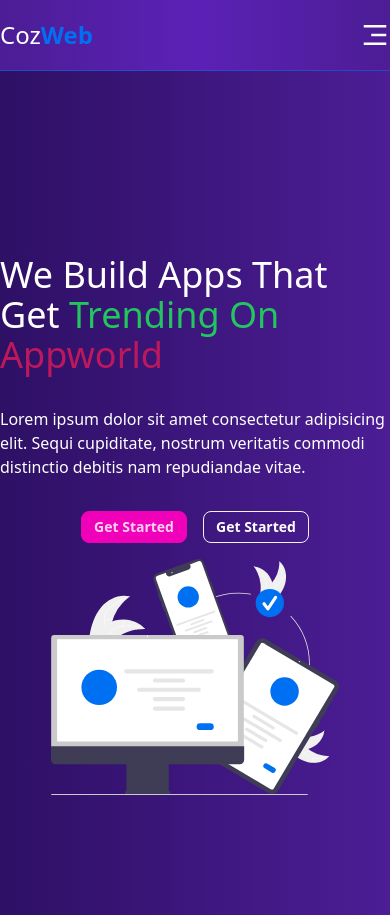
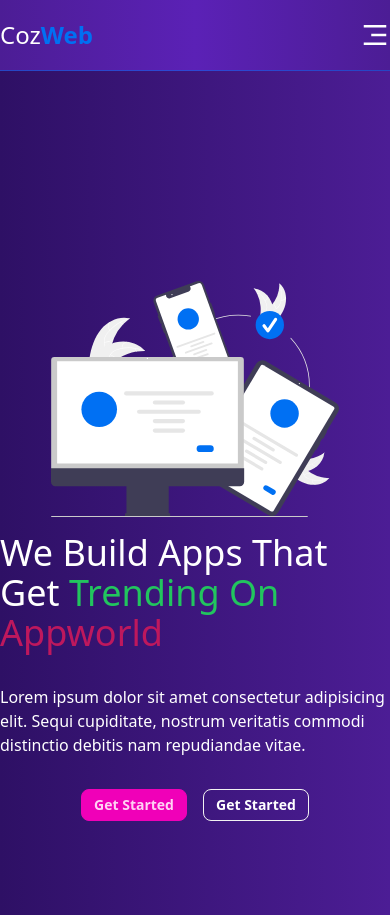
Before and after one commit to AshikurZaman01/Modern-Company-website-UI, a React (Vite) app: page / in a window 390 px wide. Built offline with nearby package versions, Linux system fonts and the light colour scheme.

Commit message:
add hero section

```diff
--- a/src/Components/Pages/Navbar/Hero.jsx
+++ b/src/Components/Pages/Navbar/Hero.jsx
@@ -6,10 +6,10 @@ const Hero = () => {
         <div className="min-h-screen flex gap-8 items-center bg-gradient-to-r from-violet-950 to-violet-900 pt-20">
 
             <section className="container flex flex-col items-center justify-between">
-                <div className="grid grid-cols-1 md:grid-cols-2 dark:text-white">
+                <div className="grid grid-cols-1 md:grid-cols-2 dark:text-white space-y-5">
 
                     {/* text */}
-                    <div className='flex flex-col items-center gap-4 md:items-start md:text-left md:justify-center space-y-4'>
+                    <div className='flex flex-col items-center gap-4 md:items-start md:text-left md:justify-center space-y-4 order-2 md:order-1 mb-0'>
                         <h1 className='text-4xl'>We Build Apps That Get <span className='text-green-500'>Trending On</span> <span className='text-pink-700'>Appworld</span></h1>
                         <p>Lorem ipsum dolor sit amet consectetur adipisicing elit. Sequi cupiditate, nostrum veritatis commodi distinctio debitis nam repudiandae vitae.</p>
 
@@ -21,7 +21,7 @@ const Hero = () => {
                     {/* text */}
 
                     {/* image */}
-                    <div className='mx-auto max-w-xs p-4'>
+                    <div className='mx-auto max-w-xs p-4 order-1 md:order-2'>
                         <img src={heroImg} alt="" className="mx-auto" />
                     </div>
                     {/* image */}
```
